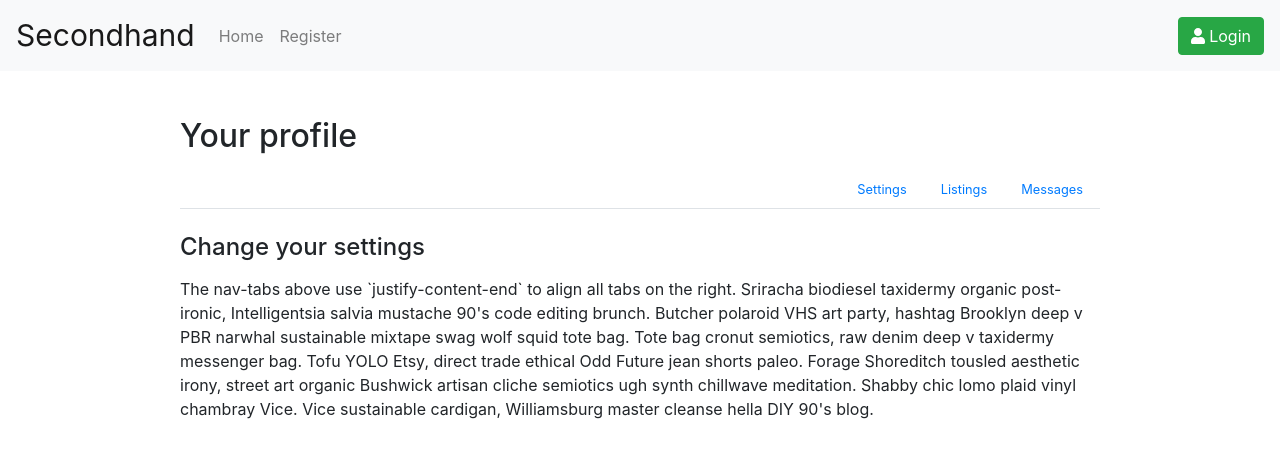
After one commit to SondreBerntsen/assignment3, a PHP site: page /view/user.php in a window 1280 px wide. The commit adds this page. Shown: the top 476 px of the page. Run offline with PHP 8.4, Linux system fonts and the light colour scheme; some libraries are stand-ins or nearby versions.

Commit message:
user profile page view with tabs for content and stuff

```diff
--- a/styles/style.css
+++ b/styles/style.css
@@ -107,3 +107,9 @@ a li:hover{
 .userImg{
   font-size:50px;
 }
+
+/* User dashboard styling */
+
+.profileheading {
+  background-color: #FFFFFF !important;
+}
--- /dev/null
+++ b/view/user.php
@@ -0,0 +1,87 @@
+<?php
+include '../includes/header.inc.php';
+ ?>
+ <!--
+<div class="container">
+  <div class="btn-group btn-group-toggle" data-toggle="buttons">
+   <label class="btn btn-secondary">
+     <input type="radio" name="options" id="option1" autocomplete="off"> Listings
+   </label>
+   <label class="btn btn-secondary">
+     <input type="radio" name="options" id="option2" autocomplete="off"> Conversations
+   </label>
+   <label class="btn btn-secondary active">
+     <input type="radio" name="options" id="option3" autocomplete="off"> Settings
+   </label>
+  </div>
+
+
+<div class="container">
+  <div class="col-6">
+    <div class="list-group" id="myList" role="tablist">
+      <a class="list-group-item list-group-item-action active" data-toggle="list" href="#settings" role="tab">Settings</a>
+      <a class="list-group-item list-group-item-action" data-toggle="list" href="#listings" role="tab">Listings</a>
+      <a class="list-group-item list-group-item-action" data-toggle="list" href="#messages" role="tab">Messages</a>
+    </div>
+  </div>
+
+  <div class="col-6">
+      <div class="tab-content">
+        <div class="tab-pane active" id="settings" role="tabpanel">Here goes the settings </div>
+        <div class="tab-pane" id="listings" role="tabpanel">Here goes the listeroonies</div>
+        <div class="tab-pane" id="messages" role="tabpanel">Sliding into these DMs</div>
+      </div>
+  </div>
+</div>
+-->
+
+<div class="container py-3">
+    <div class="row">
+        <div class="col-10 mx-auto">
+          <div class="profileheader">
+            <h2 class="mb-3 profileheading justify-content-left">Your profile</h2>
+          </div>
+            <ul class="nav nav-tabs small justify-content-end" role="tablist">
+                <li class="nav-item"><a class="nav-link" data-toggle="tab" href="#settings" role="tab">Settings</a></li>
+                <li class="nav-item"><a class="nav-link" data-toggle="tab" href="#listings" role="tab">Listings</a></li>
+                <li class="nav-item"><a class="nav-link" data-toggle="tab" href="#messages" role="tab">Messages</a></li>
+            </ul>
+            <div id="content" class="tab-content py-4">
+                <div class="tab-pane active" id="settings" role="tabpanel">
+                  <h4 class="mb-3">Change your settings</h2>
+                  <p>The nav-tabs above use `justify-content-end` to align all tabs on the right. Sriracha biodiesel taxidermy organic post-ironic, Intelligentsia salvia mustache 90's code editing brunch. Butcher polaroid VHS art party, hashtag Brooklyn deep v PBR narwhal sustainable mixtape swag wolf squid tote bag. Tote bag cronut
+                      semiotics, raw denim deep v taxidermy messenger bag. Tofu YOLO Etsy, direct trade ethical Odd Future jean shorts paleo. Forage Shoreditch tousled aesthetic irony, street art organic Bushwick artisan cliche semiotics ugh synth chillwave
+                      meditation. Shabby chic lomo plaid vinyl chambray Vice. Vice sustainable cardigan, Williamsburg master cleanse hella DIY 90's blog.</p>
+                </div>
+                <div class="tab-pane" id="listings" role="tabpanel">
+                  <h4 class="mb-3">Listings</h2>
+                  <p>The nav-tabs above use `justify-content-end` to align all tabs on the right. Sriracha biodiesel taxidermy organic post-ironic, Intelligentsia salvia mustache 90's code editing brunch. Butcher polaroid VHS art party, hashtag Brooklyn deep v PBR narwhal sustainable mixtape swag wolf squid tote bag. Tote bag cronut
+                      semiotics, raw denim deep v taxidermy messenger bag. Tofu YOLO Etsy, direct trade ethical Odd Future jean shorts paleo. Forage Shoreditch tousled aesthetic irony, street art organic Bushwick artisan cliche semiotics ugh synth chillwave
+                      meditation. Shabby chic lomo plaid vinyl chambray Vice. Vice sustainable cardigan, Williamsburg master cleanse hella DIY 90's blog.</p>
+                </div>
+                <div class="tab-pane" id="messages" role="tabpanel">
+                  <h4 class="mb-3">Messages</h2>
+                  <p>The nav-tabs above use `justify-content-end` to align all tabs on the right. Sriracha biodiesel taxidermy organic post-ironic, Intelligentsia salvia mustache 90's code editing brunch. Butcher polaroid VHS art party, hashtag Brooklyn deep v PBR narwhal sustainable mixtape swag wolf squid tote bag. Tote bag cronut
+                      semiotics, raw denim deep v taxidermy messenger bag. Tofu YOLO Etsy, direct trade ethical Odd Future jean shorts paleo. Forage Shoreditch tousled aesthetic irony, street art organic Bushwick artisan cliche semiotics ugh synth chillwave
+                      meditation. Shabby chic lomo plaid vinyl chambray Vice. Vice sustainable cardigan, Williamsburg master cleanse hella DIY 90's blog.</p>
+                </div>
+            </div>
+        </div>
+    </div>
+</div>
+
+
+
+
+
+
+
+
+
+
+
+
+
+ <?php
+ include '../includes/homeFooter.inc.php';
+  ?>
```
